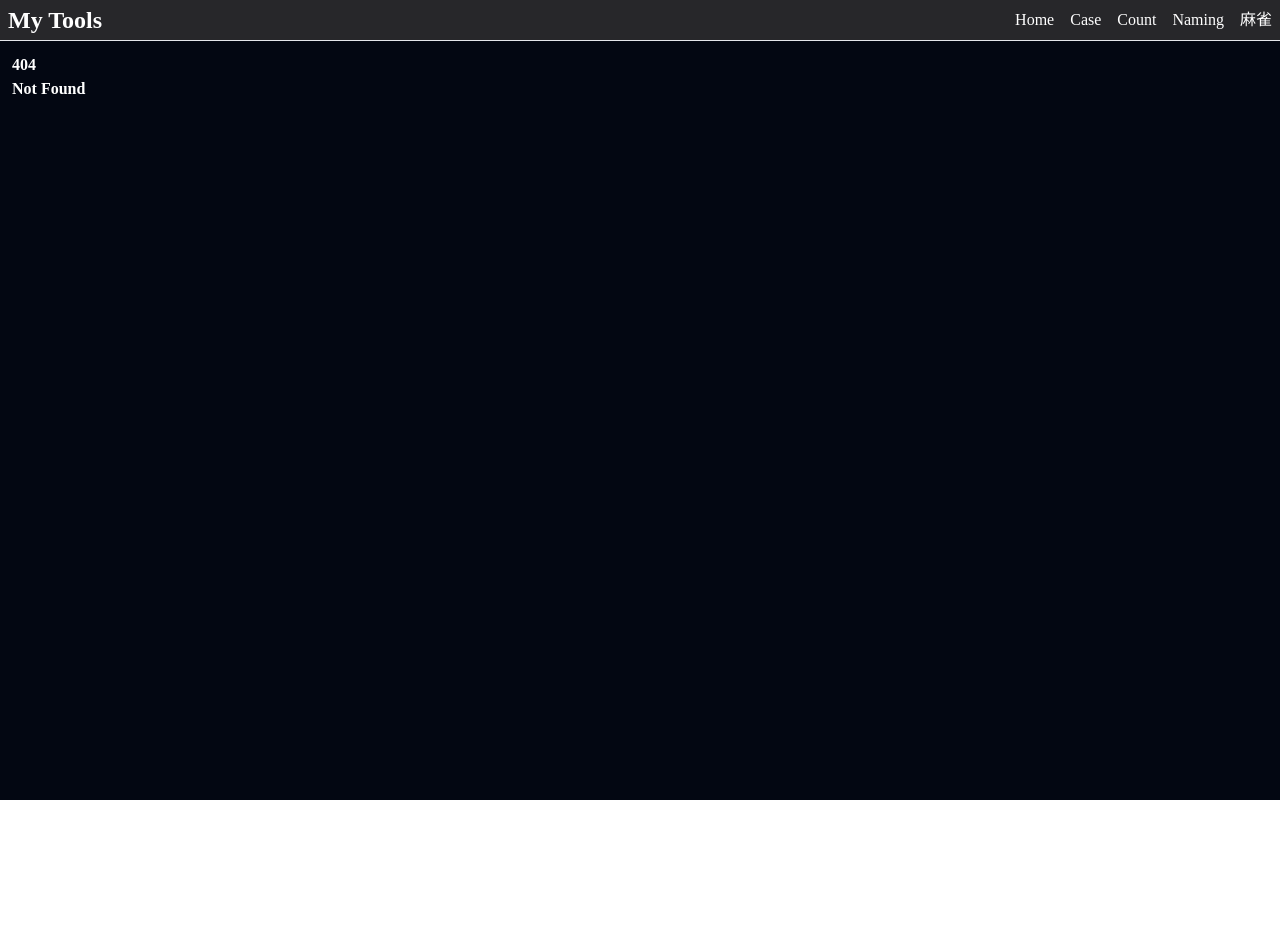
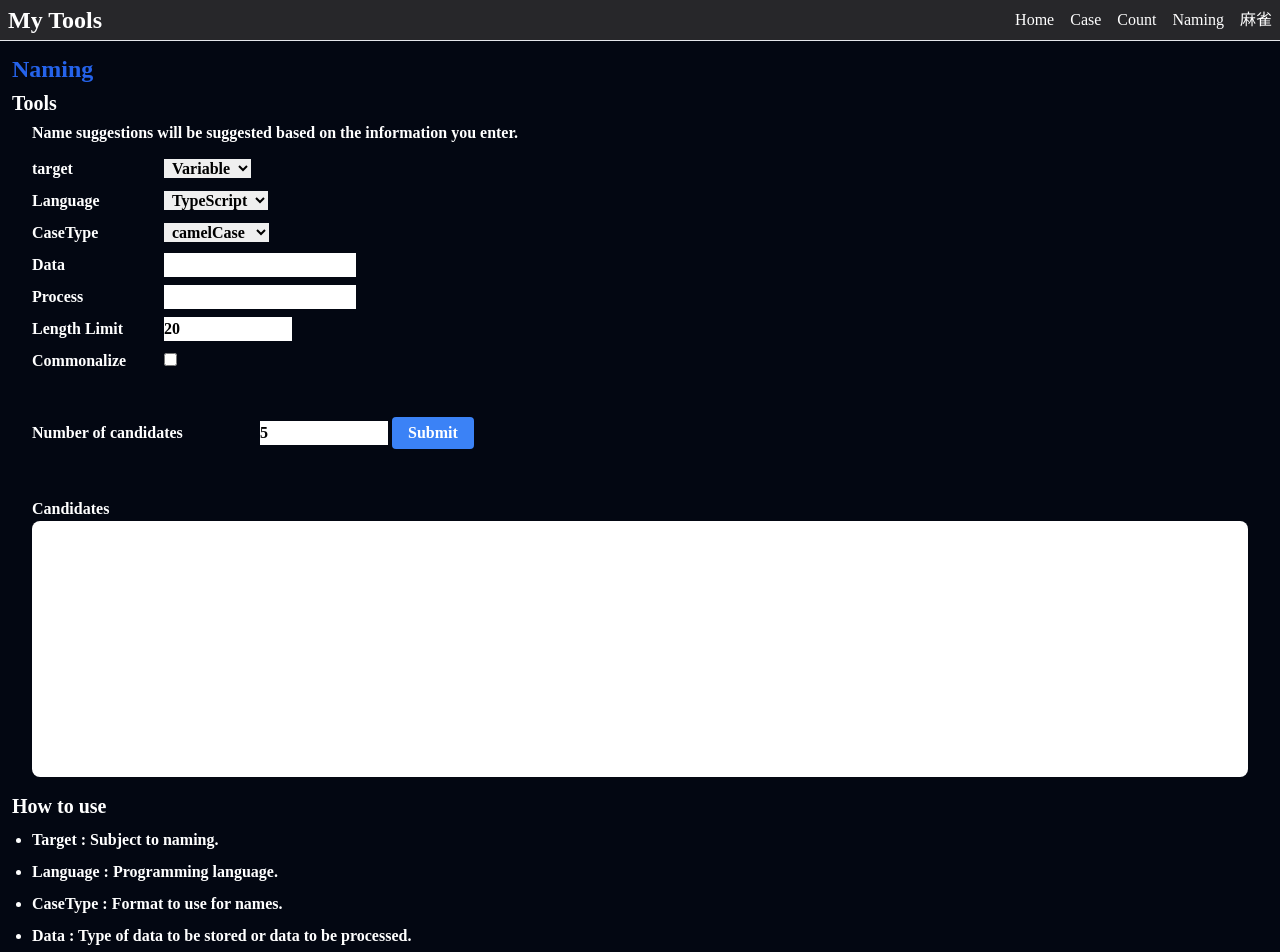
Before and after one commit to syu-y/dev-helper-app, a SvelteKit app: page /naming in a window 1280 px wide. Before the commit this address had no page. Shown: the top 952 px of the page. Before the commit the page ends 800 px from the top, so only its background shows below. Built offline with nearby package versions, Linux system fonts and the light colour scheme.

Commit message:
名称提案ページ追加

```diff
--- /dev/null
+++ b/src/routes/naming/+page.svelte
@@ -0,0 +1,204 @@
+<script lang="ts">
+	import PageSubTitle from '@/components/PageSubTitle.svelte';
+	import PageTitle from '@/components/PageTitle.svelte';
+	import CheckBox from '@/components/form/CheckBox.svelte';
+	import Label from '@/components/form/Label.svelte';
+	import Select from '@/components/form/Select.svelte';
+	import SendButton from '@/components/form/SendButton.svelte';
+	import TextArea from '@/components/form/TextArea.svelte';
+	import TextInput from '@/components/form/TextInput.svelte';
+	import { StringUtils } from '@/utils/stringUtils';
+
+	let output = '';
+	let target = 'Variable';
+	let lang = 'TypeScript';
+	let caseType = 'camelCase';
+	let data = '';
+	let process = '';
+	let commonFlg = false;
+	let lengthLimit = 20;
+	let candidatesNums = 5;
+	const targetList = ['Variable', 'Class', 'Method'];
+	const langList = ['TypeScript', 'JavaScript', 'Java', 'Python'];
+	const caseTypeList = ['PascalCase', 'camelCase', 'snake-case', 'kebab-case'];
+
+	let inputOrderText = '';
+	const createOrderText = async (event: {
+		currentTarget: HTMLInputElement | HTMLSelectElement;
+	}) => {
+		const orderTop = `${target} used in ${lang} that meet the following conditions Think of a name.`;
+		const condCaseType = `・Use the ${caseType}.`;
+		const condData =
+			data === ''
+				? ''
+				: process === ''
+					? `・This data has the meaning of ${await translate(data)}.`
+					: `・Process ${await translate(data)} data.`;
+		const condProcess =
+			process === '' ? '' : `・The content of the process is ${await translate(process)}.`;
+		const condLength = lengthLimit <= 0 ? '' : `・Within ${lengthLimit} characters.`;
+		const condCandidates =
+			candidatesNums <= 0 ? '' : `・Please suggest ${candidatesNums} candidates.`;
+		const condCommon = commonFlg ? '・Please use "common" as a prefix to make it common.' : '';
+
+		const orderList = [
+			orderTop,
+			condCaseType,
+			condData,
+			condProcess,
+			condCommon,
+			condLength,
+			condCandidates
+		];
+		inputOrderText = StringUtils.concatText(orderList, true);
+	};
+
+	const orderExecution = async (event: { currentTarget: HTMLInputElement }) => {
+		// 送信前にChatGPTへの入力情報を必ず作成
+		createOrderText(event);
+		output = await question(inputOrderText);
+	};
+
+	// 翻訳API呼出
+	async function translate(text: string): Promise<string> {
+		const response = await fetch('/api/translate', {
+			method: 'POST',
+			headers: {
+				Accept: 'application/json',
+				'Content-Type': 'application/json'
+			},
+			body: JSON.stringify({ orderText: text })
+		});
+		const { result } = await response.json();
+		return result;
+	}
+
+	// ChatGPTAPI呼出
+	async function question(text: string) {
+		const response = await fetch('/api/chatGPT', {
+			method: 'POST',
+			headers: {
+				Accept: 'application/json',
+				'Content-Type': 'application/json'
+			},
+			body: JSON.stringify({ orderText: text })
+		});
+		const { result } = await response.json();
+		return result;
+	}
+</script>
+
+<PageTitle>Naming</PageTitle>
+<div class="py-1">
+	<PageSubTitle>Tools</PageSubTitle>
+	<div class="px-5 py-1">
+		<p>Name suggestions will be suggested based on the information you enter.</p>
+	</div>
+	<div class="px-5 py-1">
+		<p class="py-1">
+			<Label width="w-32" labeltext="target" name="target" />
+			<Select
+				id="target"
+				name="target"
+				list={targetList}
+				bind:value={target}
+				change={createOrderText}
+			/>
+		</p>
+		<p class="py-1">
+			<Label width="w-32" labeltext="Language" name="language" />
+			<Select
+				id="language"
+				name="language"
+				list={langList}
+				bind:value={lang}
+				change={createOrderText}
+			/>
+		</p>
+		<p class="py-1">
+			<Label width="w-32" labeltext="CaseType" name="caseType" />
+			<Select
+				id="caseType"
+				name="caseType"
+				list={caseTypeList}
+				bind:value={caseType}
+				change={createOrderText}
+			/>
+		</p>
+		<p class="py-1">
+			<Label width="w-32" labeltext="Data" name="data" />
+			<TextInput id="data" name="data" bind:value={data} change={createOrderText} width="w-48" />
+		</p>
+		<p class="py-1">
+			<Label width="w-32" labeltext="Process" name="process" />
+			<TextInput
+				id="process"
+				name="process"
+				bind:value={process}
+				change={createOrderText}
+				width="w-48"
+			/>
+		</p>
+		<p class="py-1">
+			<Label width="w-32" labeltext="Length Limit" name="lengthLimit" />
+			<TextInput
+				id="lengthLimit"
+				name="lengthLimit"
+				type="number"
+				min={1}
+				max={30}
+				bind:value={lengthLimit}
+				change={createOrderText}
+			/>
+		</p>
+		<p class="py-1">
+			<Label width="w-32" labeltext="Commonalize" name="common" />
+			<CheckBox id="common" name="common" bind:value={commonFlg} change={createOrderText} />
+		</p>
+		<p class="py-10">
+			<Label width="w-56" labeltext="Number of candidates" name="candidates" />
+			<TextInput
+				id="candidates"
+				name="candidates"
+				type="number"
+				min={1}
+				max={10}
+				bind:value={candidatesNums}
+				change={createOrderText}
+			/>
+			<SendButton id="submit" name="submit" dispName="Submit" click={orderExecution} />
+		</p>
+	</div>
+
+	<div class="px-5 py-1">
+		<p>
+			<Label width="w-16" labeltext="Candidates" name="output" />
+			<TextArea
+				id="output"
+				name="output"
+				readonly={true}
+				bind:value={output}
+				resize={false}
+				width="w-full"
+				height="h-64"
+			/>
+		</p>
+	</div>
+
+	<div class="py-1">
+		<PageSubTitle>How to use</PageSubTitle>
+		<div class="px-5 py-1">
+			<ul class="list-disc list-outside text-xm">
+				<li class="py-1">Target : Subject to naming.</li>
+				<li class="py-1">Language : Programming language.</li>
+				<li class="py-1">CaseType : Format to use for names.</li>
+				<li class="py-1">Data : Type of data to be stored or data to be processed.</li>
+				<li class="py-1">Process : Type of processing (e.g. aggregate, create, delete).</li>
+				<li class="py-1">Length Limit : Maximum name length.</li>
+				<li class="py-1">Commonalize : Use "Common" as a prefix.</li>
+			</ul>
+		</div>
+	</div>
+</div>
+
+<style></style>
```
